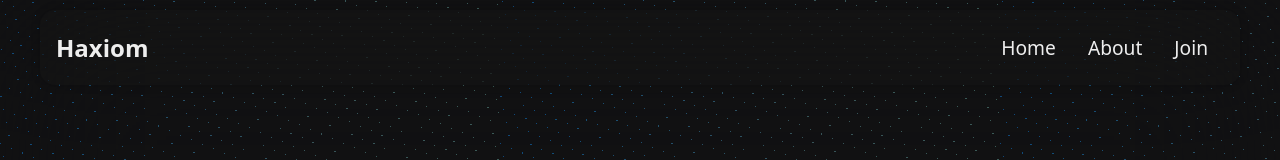
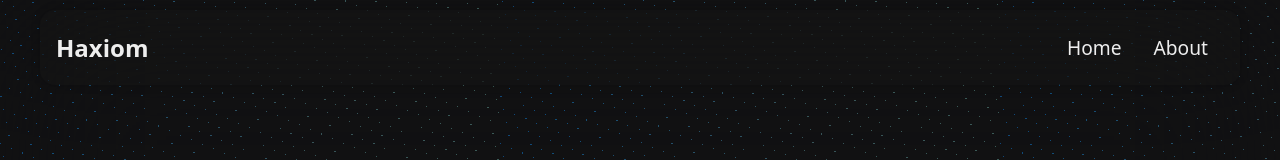
Before and after one commit to HaxiomDev/HaxiomSiteOld, a React (Vite) app: page / in a window 1280 px wide. Shown: the top 160 px of the page. Built offline with nearby package versions, Linux system fonts and the light colour scheme.

Commit message:
make navbar links work

```diff
--- a/src/components/App/index.tsx
+++ b/src/components/App/index.tsx
@@ -1,18 +1,59 @@
+import { forwardRef, useRef } from "react";
 import AboutUsSection from "../AboutUsSection";
 import BackgroundCircle from "../BackgroundCircle";
 import IntroSection from "../IntroSection";
 import NavBar from "../NavBar";
 import "./app.css";
 
+const IntroSectionWithRef = forwardRef((props, ref: any) => {
+  return (
+    <div ref={ref}>
+      <IntroSection {...props} />
+    </div>
+  );
+});
+
+const AboutUsSectionWithRef = forwardRef((props, ref: any) => {
+  return (
+    <div ref={ref}>
+      <AboutUsSection {...props} />
+    </div>
+  );
+});
+
 export default function App() {
+  const homeLinkRef = useRef<HTMLDivElement>(null);
+  const aboutLinkRef = useRef<HTMLDivElement>(null);
+
+  const links = [
+    {
+      name: "Home",
+      onClick: () => {
+        homeLinkRef.current?.scrollIntoView({
+          behavior: "smooth",
+          block: "start"
+        });
+      }
+    },
+    {
+      name: "About",
+      onClick: () => {
+        aboutLinkRef.current?.scrollIntoView({
+          behavior: "smooth",
+          block: "start"
+        });
+      }
+    }
+  ];
+
   return (
     <div className="app">
-      <NavBar />
+      <NavBar links={links} />
       <BackgroundCircle />
 
       <div className="content">
-        <IntroSection />
-        <AboutUsSection />
+        <IntroSectionWithRef ref={homeLinkRef} />
+        <AboutUsSectionWithRef ref={aboutLinkRef} />
       </div>
     </div>
   );
--- a/src/components/NavBar/index.tsx
+++ b/src/components/NavBar/index.tsx
@@ -4,7 +4,14 @@ import NavLinks from "../NavLinks";
 
 import "./navbar.css";
 
-export default function NavBar() {
+type NavBarProps = {
+  links: {
+    name: string;
+    onClick: () => void;
+  }[];
+};
+
+export default function NavBar(props: NavBarProps) {
   // Add state to keep track of whether the user scrolled more than
   // 50px, and if so, hide the navbar
   const [prevScrollPos, setPrevScrollPos] = useState(0);
@@ -31,26 +38,11 @@ export default function NavBar() {
     return () => window.removeEventListener("scroll", handleScroll);
   }, [prevScrollPos, visible, handleScroll]);
 
-  const links = [
-    {
-      name: "Home",
-      ref: useRef()
-    },
-    {
-      name: "About",
-      ref: useRef()
-    },
-    {
-      name: "Join",
-      ref: useRef()
-    }
-  ];
-
   return (
     <div className="navbar-wrapper">
       <div className="navbar" style={{ top: visible ? "10px" : "-60px" }}>
         <NavBarTitle />
-        <NavLinks lastSelected="" links={links} />
+        <NavLinks lastSelected="" links={props.links} />
       </div>
     </div>
   );
--- a/src/components/NavLink/index.tsx
+++ b/src/components/NavLink/index.tsx
@@ -7,20 +7,17 @@ type NavLinkProps = {
   // The last page the user clicked
   lastSelected: string | null;
 
-  // The ref to the page to scroll to on click
-  ref: React.RefObject<HTMLDivElement>;
+  // What to do when the link is clicked
+  onClick: () => void;
 };
 
 export default function NavLink(props: NavLinkProps) {
-  const handleClick = (e: React.MouseEvent<HTMLAnchorElement>) => {
-    e.preventDefault();
-
-    props.ref.current?.scrollIntoView();
-  };
-
   return (
     <a
-      onClick={handleClick}
+      onClick={(e) => {
+        e.preventDefault();
+        props.onClick();
+      }}
       href="#"
       className={`navlink ${
         props.lastSelected === props.name
--- a/src/components/NavLinks/index.tsx
+++ b/src/components/NavLinks/index.tsx
@@ -8,7 +8,7 @@ type NavLinksProps = {
   // links to display
   links: {
     name: string;
-    ref: any | React.RefObject<HTMLDivElement>;
+    onClick: () => void;
   }[];
 };
 
@@ -19,7 +19,7 @@ export default function NavLinks(props: NavLinksProps) {
         <NavLink
           key={key}
           name={link.name}
-          ref={link.ref}
+          onClick={link.onClick}
           lastSelected={props.lastSelected}
         />
       ))}
```
